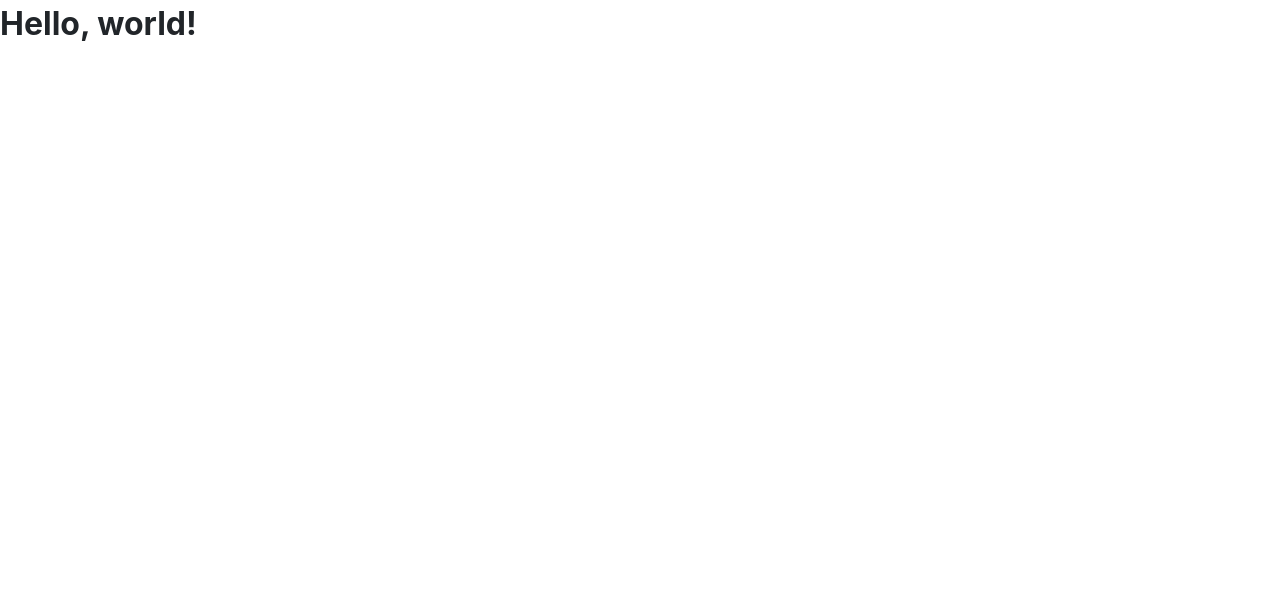
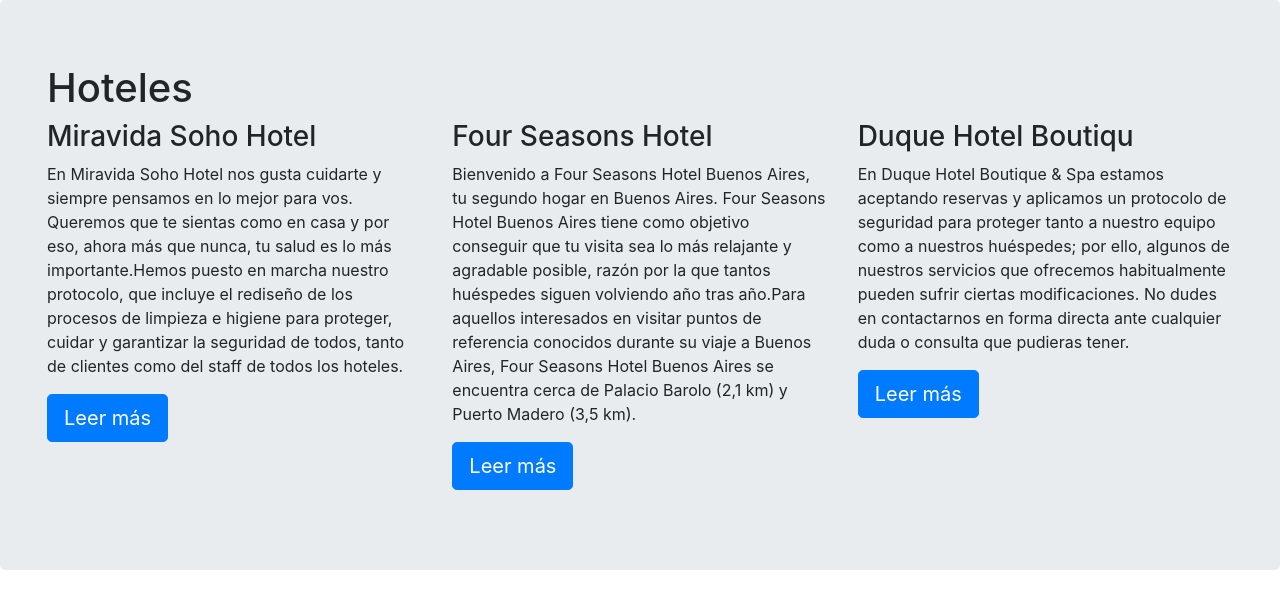
Before and after one commit to GiselleMata89/Bootstrap4_Course, a website: page index.html in a window 1280 px wide. Drawn offline with nearby package versions, Linux system fonts and the light colour scheme.

Commit message:
primera pagina responsive

```diff
--- a/index.html
+++ b/index.html
@@ -6,13 +6,34 @@
     <meta name="viewport" content="width=device-width, initial-scale=1, shrink-to-fit=no">
 
     <!-- Bootstrap CSS -->
-    <link rel="stylesheet" href="node_modules/bootstrap/dist/css/bootstrap-reboot.min.css"
-    >
+    <!-- <link rel="stylesheet" href="node_modules/bootstrap/dist/css/bootstrap-reboot.min.css"> -->
+    <link rel="stylesheet" href="https://stackpath.bootstrapcdn.com/bootstrap/4.5.2/css/bootstrap.min.css" integrity="sha384-JcKb8q3iqJ61gNV9KGb8thSsNjpSL0n8PARn9HuZOnIxN0hoP+VmmDGMN5t9UJ0Z" crossorigin="anonymous">
 
-    <title>Hello, world!</title>
+    <title>Guia-Hoteles</title>
   </head>
   <body>
-    <h1>Hello, world!</h1>
+      <div class="jumbotron">
+          <div class="container-fluid">
+            <h1>Hoteles</h1>
+              <div class="row">
+                  <div class="col-sm">
+                    <h3>Miravida Soho Hotel</h3>
+                    <p>En Miravida Soho Hotel nos gusta cuidarte y siempre pensamos en lo mejor para vos. Queremos que te sientas como en casa y por eso, ahora más que nunca, tu salud es lo más importante.Hemos puesto en marcha nuestro protocolo, que incluye el rediseño de los procesos de limpieza e higiene para proteger, cuidar y garantizar la seguridad de todos, tanto de clientes como del staff de todos los hoteles.</p>
+                    <p><a class="btn btn-primary btn-lg" role="button">Leer más</a></p>
+                </div>
+                    <div class="col-sm">
+                    <h3>Four Seasons Hotel</h3>
+                    <p>Bienvenido a Four Seasons Hotel Buenos Aires, tu segundo hogar en Buenos Aires. Four Seasons Hotel Buenos Aires tiene como objetivo conseguir que tu visita sea lo más relajante y agradable posible, razón por la que tantos huéspedes siguen volviendo año tras año.Para aquellos interesados en visitar puntos de referencia conocidos durante su viaje a Buenos Aires, Four Seasons Hotel Buenos Aires se encuentra cerca de Palacio Barolo (2,1 km) y Puerto Madero (3,5 km).</p>
+                    <p><a class="btn btn-primary btn-lg" role="button">Leer más</a></p>
+                </div>
+                <div class="col-sm">
+                    <h3>Duque Hotel Boutiqu</h3>
+                    <p>En Duque Hotel Boutique & Spa estamos aceptando reservas y aplicamos un protocolo de seguridad para proteger tanto a nuestro equipo como a nuestros huéspedes; por ello, algunos de nuestros servicios que ofrecemos habitualmente pueden sufrir ciertas modificaciones. No dudes en contactarnos en forma directa ante cualquier duda o consulta que pudieras tener.</p>
+                    <p><a class="btn btn-primary btn-lg" role="button">Leer más</a></p>
+                </div>
+            </div>
+          </div>
+      </div>
 
     <!-- Optional JavaScript -->
     <!-- jQuery first, then Popper.js, then Bootstrap JS -->
```
